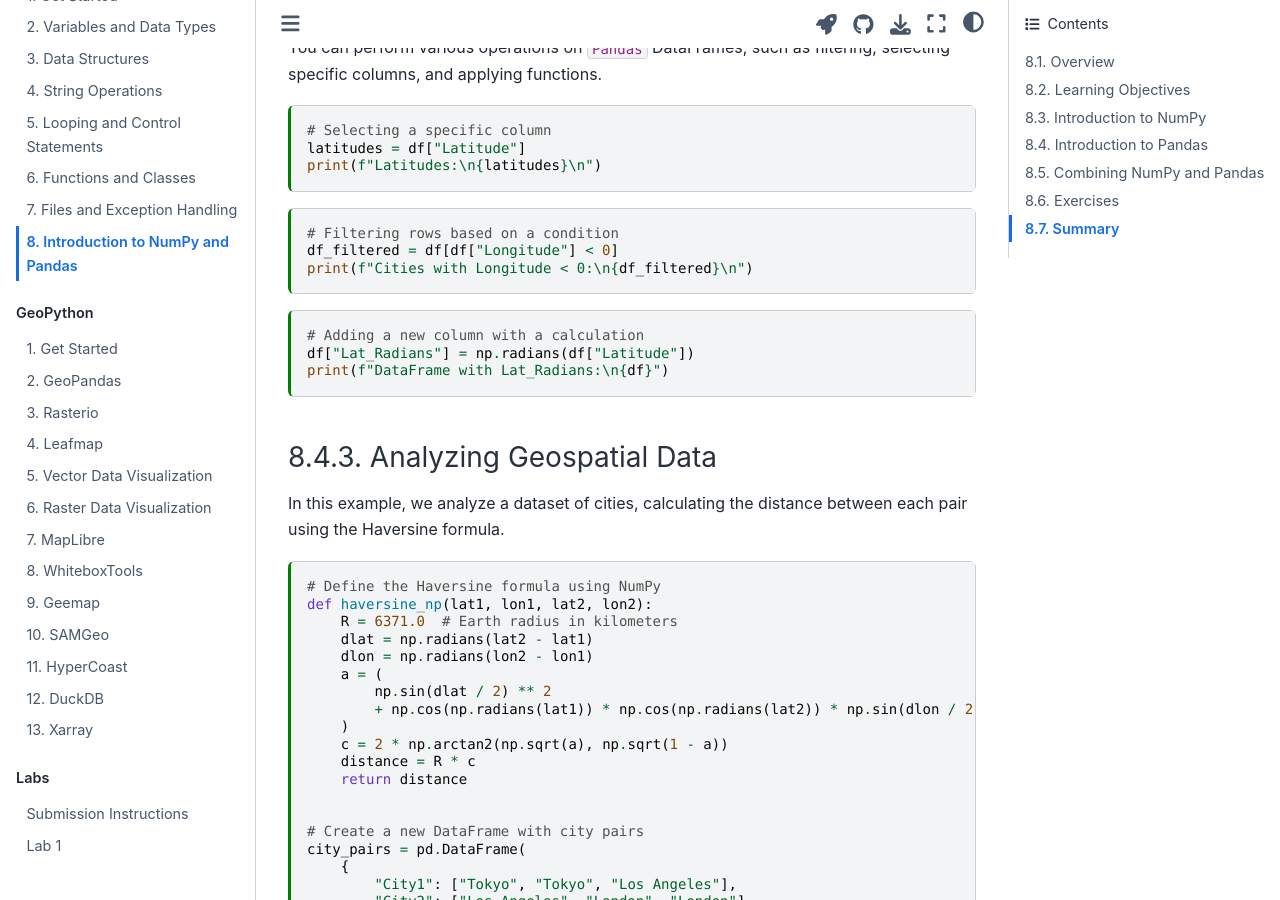
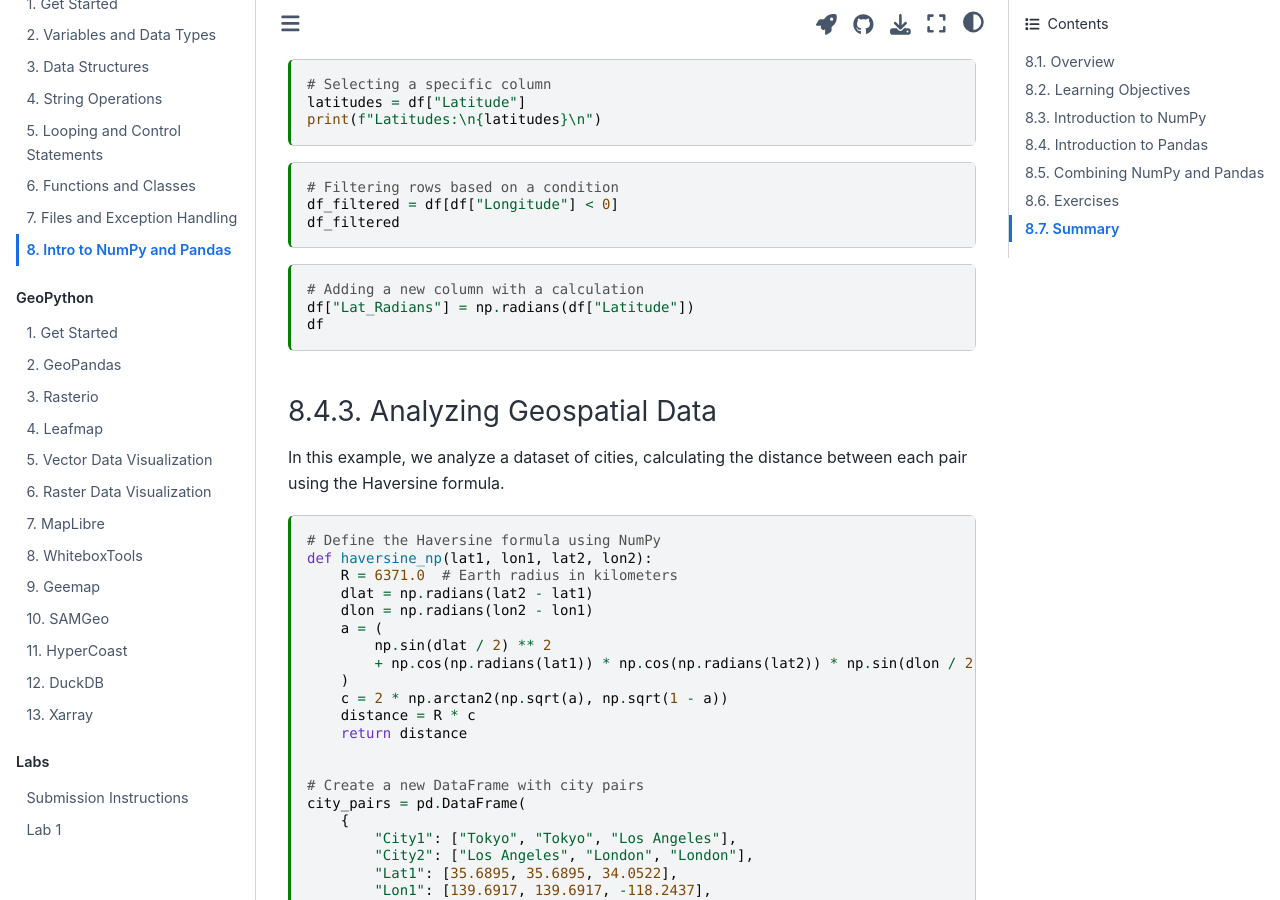
Before and after one commit to giswqs/geog-312, a Jupyter Book: the page built from book/python/08_numpy_pandas.ipynb, in a window 1280 px wide and 900 px high, scrolled down 3202 px. Built offline with Jupyter Book 1.0.4 settings and Sphinx 7.4.7 and the Sphinx Book theme 1.1.4, drawn with Linux system fonts in a browser that asks for light colours; some of the changed text lies outside the part shown.

Commit message:
Update title

````diff
--- a/book/python/08_numpy_pandas.md
+++ b/book/python/08_numpy_pandas.md
@@ -11,7 +11,7 @@ kernelspec:
   name: python3
 ---
 
-# Introduction to NumPy and Pandas
+# Intro to NumPy and Pandas
 
 [![Open In Colab](https://colab.research.google.com/assets/colab-badge.svg)](https://colab.research.google.com/github/giswqs/geog-312/blob/main/book/python/08_numpy_pandas.ipynb)
 
@@ -154,13 +154,13 @@ print(f"Latitudes:\n{latitudes}\n")
 ```{code-cell} ipython3
 # Filtering rows based on a condition
 df_filtered = df[df["Longitude"] < 0]
-print(f"Cities with Longitude < 0:\n{df_filtered}\n")
+df_filtered
 ```
 
 ```{code-cell} ipython3
 # Adding a new column with a calculation
 df["Lat_Radians"] = np.radians(df["Latitude"])
-print(f"DataFrame with Lat_Radians:\n{df}")
+df
 ```
 
 ### Analyzing Geospatial Data
````
Also changed, not shown: book/python/08_numpy_pandas.ipynb.
